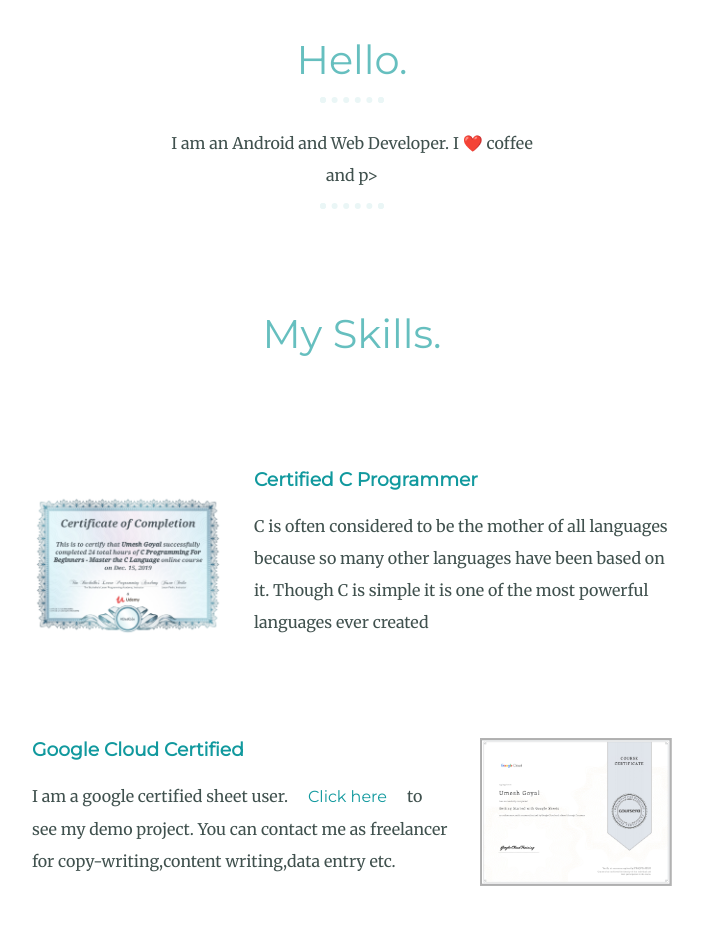
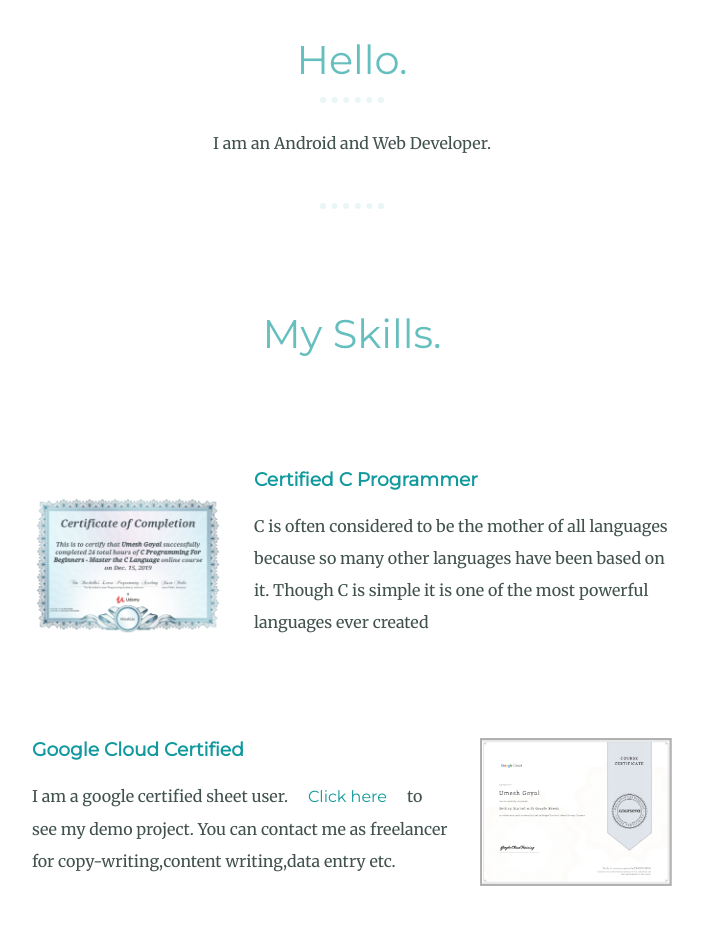
Before and after one commit to goyalumesh991220/Me, a plain HTML site: page index.html in a window 1280 px wide. Shown: the part 1071-1996 px from the top of the page, without its empty margins (288-991 px from the left). Drawn offline with Linux system fonts and the light colour scheme.

Commit message:
Update index.html

```diff
--- a/index.html
+++ b/index.html
@@ -24,7 +24,7 @@
     <div class="profile">
       <img class ="profile" src="images/Umesh.png" alt="umesh-profile-img">
       <h2>Hello.</h2>
-      <p class="intro">I am an Android and Web Developer. I ❤️ coffee and p>
+      <p class="intro">I am an Android and Web Developer.</p>
     </div>
     <hr>
     <div class="skills">
```
